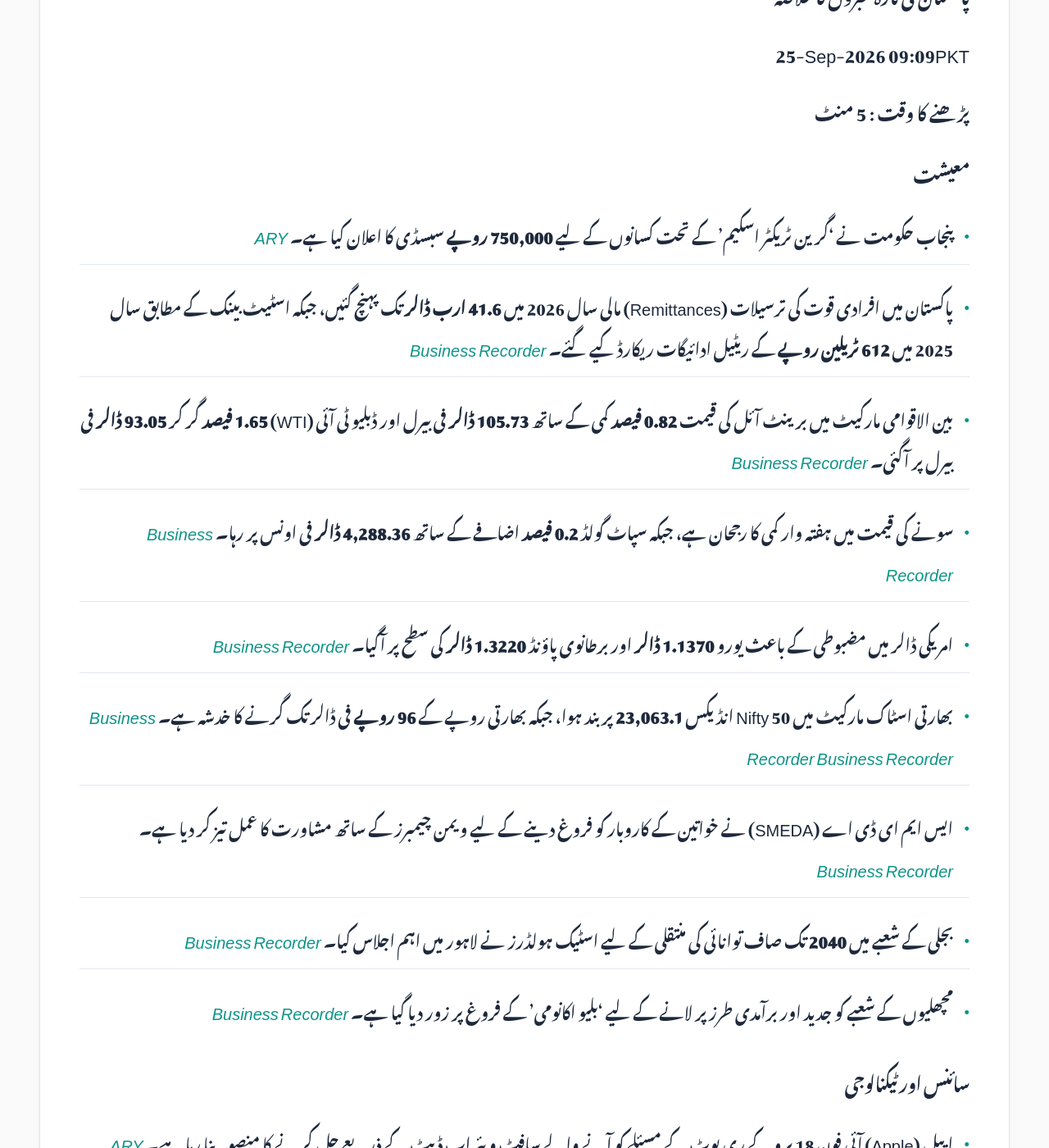
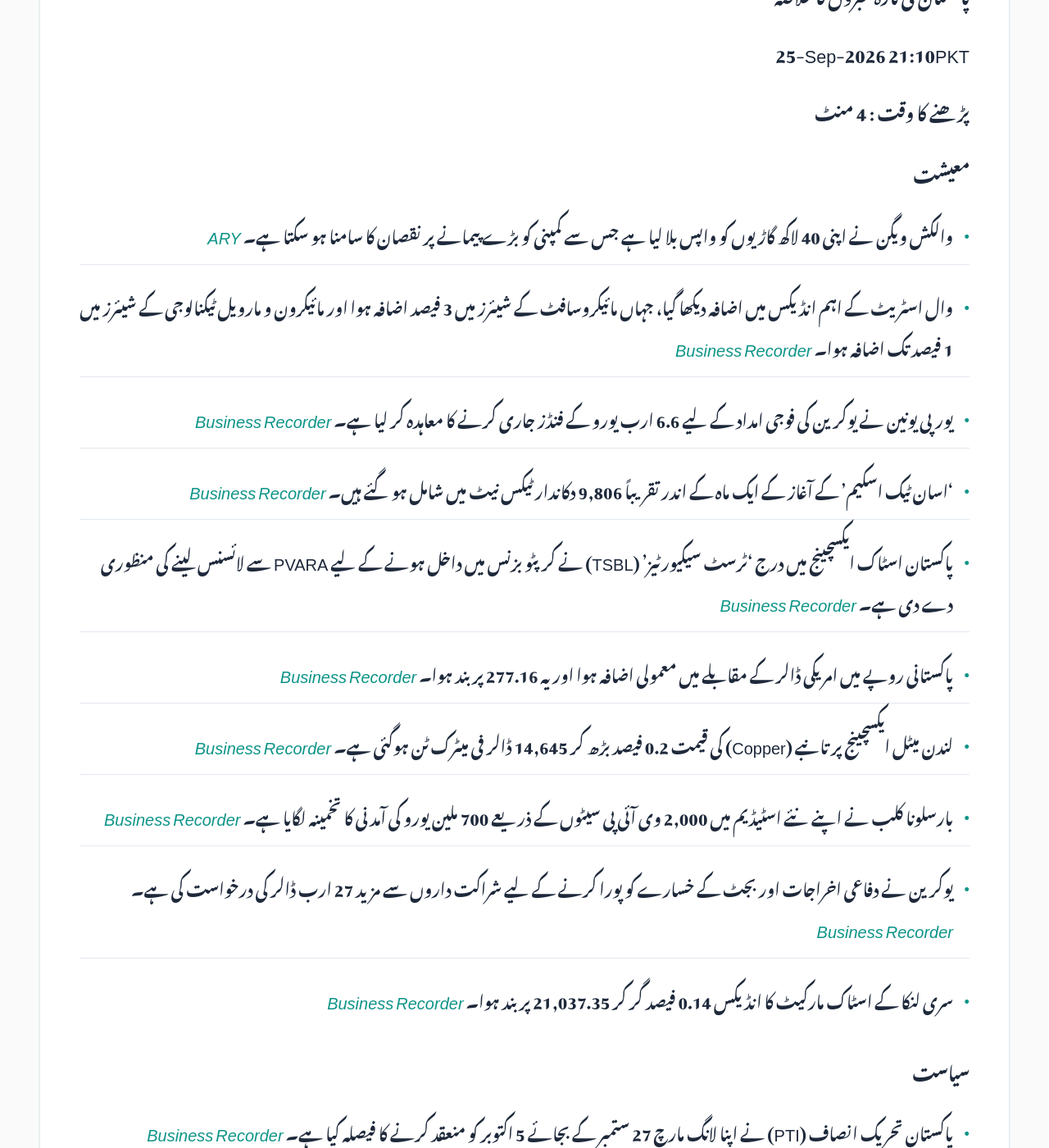
Before and after one commit to zsubzwary/news, a Jekyll site: the page built from ur/index.md, in a window 1280 px wide and 1400 px high, scrolled down 354 px. Shown: the whole window at 82% size. Built offline with Jekyll 4.4.1, drawn with Linux system fonts in a browser that asks for light colours; some web fonts are replaced; comment, search, counter and statistics services are not loaded; some of the changed text lies outside the part shown.

Commit message:
DateTime; 2026-09-25T16:10:02.547Z

```diff
--- a/ur/index.md
+++ b/ur/index.md
@@ -7,49 +7,41 @@ rtl: true
 
 پاکستان کی تازہ خبروں کا خلاصہ
 
- &lrm; 25-Sep-2026 09:09PKT
+ &lrm; 25-Sep-2026 21:10PKT
 
-پڑھنے کا وقت : 5 منٹ
+پڑھنے کا وقت : 4 منٹ
 
 ### معیشت
-- پنجاب حکومت نے 'گرین ٹریکٹر اسکیم' کے تحت کسانوں کے لیے **750,000 روپے** سبسڈی کا اعلان کیا ہے۔ *[ARY](https://arynews.tv/green-tractor-scheme-punjab-announces-rs-750000-subsidy-for-farmers)*
-- پاکستان میں افرادی قوت کی ترسیلات (Remittances) مالی سال 2026 میں **41.6 ارب ڈالر** تک پہنچ گئیں، جبکہ اسٹیٹ بینک کے مطابق سال 2025 میں **612 ٹریلین روپے** کے ریٹیل ادائیگات ریکارڈ کیے گئے۔ *[Business Recorder](https://www.brecorder.com/news/40441170/experts-call-for-stronger-data-governance-in-banking-sector)*
-- بین الاقوامی مارکیٹ میں برینٹ آئل کی قیمت **0.82 فیصد** کمی کے ساتھ **105.73 ڈالر** فی بیرل اور ڈبلیو ٹی آئی (WTI) **1.65 فیصد** گر کر **93.05 ڈالر** فی بیرل پر آگئی۔ *[Business Recorder](https://www.brecorder.com/news/40441179/oil-prices-fall-as-markets-look-to-iran-truce-but-remain-wary-of-attacks-on-oil-facilities)*
-- سونے کی قیمت میں ہفتہ وار کمی کا رجحان ہے، جبکہ سپاٹ گولڈ **0.2 فیصد** اضافے کے ساتھ **4,288.36 ڈالر** فی اونس پر رہا۔ *[Business Recorder](https://www.brecorder.com/news/40441178/gold-heads-for-weekly-loss-as-stronger-dollar-fed-rate-outlook-weighs)*
-- امریکی ڈالر میں مضبوطی کے باعث یورو **1.1370 ڈالر** اور برطانوی پاؤنڈ **1.3220 ڈالر** کی سطح پر آگیا۔ *[Business Recorder](https://www.brecorder.com/news/40441180/dollar-set-for-weekly-gains-as-yields-surge-fed-bets-build)*
-- بھارتی اسٹاک مارکیٹ میں Nifty 50 انڈیکس **23,063.1** پر بند ہوا، جبکہ بھارتی روپے کے **96 روپے** فی ڈالر تک گرنے کا خدشہ ہے۔ *[Business Recorder](https://www.brecorder.com/news/40441183/indian-shares-eye-positive-start-after-sharp-drop-but-elevated-oil-yields-weigh)* *[Business Recorder](https://www.brecorder.com/news/40441182/indian-rupee-to-navigate-us-iran-truce-possibility-surging-global-bond-yields)*
-- ایس ایم ای ڈی اے (SMEDA) نے خواتین کے کاروبار کو فروغ دینے کے لیے ویمن چیمبرز کے ساتھ مشاورت کا عمل تیز کر دیا ہے۔ *[Business Recorder](https://www.brecorder.com/news/40441175/smeda-consults-women-chambers-to-boost-businesses)*
-- بجلی کے شعبے میں **2040** تک صاف توانائی کی منتقلی کے لیے اسٹیک ہولڈرز نے لاہور میں اہم اجلاس کیا۔ *[Business Recorder](https://www.brecorder.com/news/40441177/stakeholders-deliberate-on-a-phased-transition-to-clean-electricity-by-2040)*
-- مچھلیوں کے شعبے کو جدید اور برآمدی طرز پر لانے کے لیے 'بلیو اکانومی' کے فروغ پر زور دیا گیا ہے۔ *[Business Recorder](https://www.brecorder.com/news/40441172/govt-urged-to-develop-fisheries-sector-on-modern-lines)*
-
-### سائنس اور ٹیکنالوجی
-- ایپل (Apple) آئی فون 18 پرو کے ری بوٹ کے مسئلے کو آنے والے سافٹ ویئر اپ ڈیٹ کے ذریعے حل کرنے کا منصوبہ بنا رہا ہے۔ *[ARY](https://arynews.tv/apple-plans-fix-iphone-18-pro-reboot-issue-via-upcoming-software-update)*
-
-### موسم
-- نیپال میں گلیشیئر کے تباہ کن سیلاب کے نتیجے میں کم از کم **1,450 افراد** ہلاک ہو گئے، جس کی بحالی کے لیے جی ڈی پی کے **10 فیصد** کے برابر فنڈز کی ضرورت ہے۔ *[Business Recorder](https://www.brecorder.com/news/40441185/nepal-seeks-grants-not-loans-for-flood-recovery-after-deadly-glacier-disaster)*
+- والکش ویگن نے اپنی 40 لاکھ گاڑیوں کو واپس بلا لیا ہے جس سے کمپنی کو بڑے پیمانے پر نقصان کا سامنا ہو سکتا ہے۔ *[ARY](https://arynews.tv/volkswagen-recalls-4-million-cars-report)*
+- وال اسٹریٹ کے اہم انڈیکس میں اضافہ دیکھا گیا، جہاں مائیکروسافٹ کے شیئرز میں 3 فیصد اضافہ ہوا اور مائیکرون و مارویل ٹیکنالوجی کے شیئرز میں 1 فیصد تک اضافہ ہوا۔ *[Business Recorder](https://www.brecorder.com/news/40441243/wall-st-edges-up-as-ai-enthusiasm-eases-worries-over-higher-oil-prices-yields)*
+- یورپی یونین نے یوکرین کی فوجی امداد کے لیے 6.6 ارب یورو کے فنڈز جاری کرنے کا معاہدہ کر لیا ہے۔ *[Business Recorder](https://www.brecorder.com/news/40441239/eu-agrees-to-release-eur66-billion-linked-to-ukraine-military-aid)*
+- 'اسان ٹیک اسکیم' کے آغاز کے ایک ماہ کے اندر تقریباً 9,806 دکاندار ٹیکس نیٹ میں شامل ہو گئے ہیں۔ *[Business Recorder](https://www.brecorder.com/news/40441237/asan-tax-scheme-brings-nearly-10000-shopkeepers-into-tax-net)*
+- پاکستان اسٹاک ایکسچینج میں درج 'ٹرسٹ سیکیورٹیز' (TSBL) نے کرپٹو بزنس میں داخل ہونے کے لیے PVARA سے لائسنس لینے کی منظوری دے دی ہے۔ *[Business Recorder](https://www.brecorder.com/news/40441228/psx-listed-trust-securities-plans-to-enter-crypto-business-seeks-pvara-licences)*
+- پاکستانی روپے میں امریکی ڈالر کے مقابلے میں معمولی اضافہ ہوا اور یہ 277.16 پر بند ہوا۔ *[Business Recorder](https://www.brecorder.com/news/40441226/intra-day-update-rupee-records-gain-against-us-dollar)*
+- لندن میٹل ایکسچینج پر تانبے (Copper) کی قیمت 0.2 فیصد بڑھ کر 14,645 ڈالر فی میٹرک ٹن ہوگئی ہے۔ *[Business Recorder](https://www.brecorder.com/news/40441235/copper-tiptoes-higher-on-weaker-dollar-tight-chinese-supplies)*
+- بارسلونا کلب نے اپنے نئے اسٹیڈیم میں 2,000 وی آئی پی سیٹوں کے ذریعے 700 ملین یورو کی آمدنی کا تخمینہ لگایا ہے۔ *[Business Recorder](https://www.brecorder.com/news/40441229/barcelona-forecast-eur700m-in-sales-from-fresh-vip-seat-packages)*
+- یوکرین نے دفاعی اخراجات اور بجٹ کے خسارے کو پورا کرنے کے لیے شراکت داروں سے مزید 27 ارب ڈالر کی درخواست کی ہے۔ *[Business Recorder](https://www.brecorder.com/news/40441225/eu-imf-understand-need-to-help-ukraine-finance-budget-gap-zelenskiy-says)*
+- سری لنکا کے اسٹاک مارکیٹ کا انڈیکس 0.14 فیصد گر کر 21,037.35 پر بند ہوا۔ *[Business Recorder](https://www.brecorder.com/news/40441238/sri-lankan-shares-close-lower-end-week-little-changed)*
 
 ### سیاست
-- ایران کے صدر نے کہا ہے کہ امریکہ کو جنگ ختم کرنے یا جاری رکھنے کا فیصلہ کرنا ہوگا۔ *[ARY](https://arynews.tv/us-must-choose-whether-to-end-war-iran-president-to-fox-news)*
-- سعودی عرب، ترکیہ اور پاکستان یمن کے حوثی باغیوں کے حملوں کے خلاف ایک ہائی لیول دفاعی اجلاس منعقد کریں گے۔ *[Business Recorder](https://www.brecorder.com/news/40441184/allies-unite-behind-saudi-arabia-as-houthis-step-up-attacks)*
-- آزاد جموں و کشمیر کے **25ویں** صدر کے طور پر ڈاکٹر نجیب نقی کے انتخاب پر مریم نواز نے مبارکباد دی۔ *[Business Recorder](https://www.brecorder.com/news/40441138/maryam-felicitates-najeeb-on-becoming-ajk-president)*
-- سندھ میں اقلیتوں کے حقوق کے تحفظ کے لیے آٹھ نکاتی مطالبات پیش کیے گئے ہیں۔ *[Business Recorder](https://www.brecorder.com/news/40441169/minority-rights-in-sindh-eight-point-demands-presented-for-protection)*
-- فیڈرل کانسٹٹیوشنل کورٹ کے چیف جسٹس نے مقدمات کے بروقت فیصلے کے لیے اسٹاپ واچ کا استعمال شروع کر دیا ہے؛ عدالت میں اس وقت **23,409** کیسز زیر التوا ہیں۔ *[Business Recorder](https://www.brecorder.com/news/40441167/ensure-timely-disposal-of-cases-cj-fcc-installs-stopwatch-in-courtroom)*
+- پاکستان تحریک انصاف (PTI) نے اپنا لانگ مارچ 27 ستمبر کے بجائے 5 اکتوبر کو منعقد کرنے کا فیصلہ کیا ہے۔ *[Business Recorder](https://www.brecorder.com/news/40441236/pti-defers-long-march-to-october-5-report)*
+- عطا اللہ تارڑ نے خیبر پختونخوا حکومت سے مطالبہ کیا ہے کہ وہ دہشت گردوں کی سہولت کاری روکنے کے لیے اقدامات کرے۔ *[ARY](https://arynews.tv/attaullah-tarar-urges-kp-govt-to-stop-facilitating-terrorists)*
 
 ### قومی
-- یمن میں پھنسے **14 پاکستانی** عملے کے ارکان نے وطن واپسی کے لیے فوری سفارتی مدد کی درخواست کی ہے۔ *[ARY](https://arynews.tv/14-pakistani-crew-members-seek-urgent-diplomatic-help-for-return-from-yemen)*
-- ڈی آر اے پی (DRAP) نے چوتھے سال بھی اہم عہدوں پر عارضی تقرریوں کا سلسلہ جاری رکھا ہے۔ *[ARY](https://arynews.tv/drap-continues-temporary-appointments-on-key-posts-for-fourth-year)*
-- جدہ میں پاکستانی قونصل خانے نے آن لائن اپوائنٹمنٹ سسٹم متعارف کروا دیا ہے۔ *[ARY](https://arynews.tv/pakistan-consulate-in-jeddah-introduces-online-appointment-system)*
-- پاکستان نے افغانستان سے ہونے والی سرحد پار جارحیت کی کوشش کو ناکام بنا دیا۔ *[ARY](https://arynews.tv/pakistan-foils-cross-border-aggression-attempt-from-afghanistan)*
-- سرگودھا کے علاقے کوٹ مومن میں چھاپے کے دوران پولیس کانسٹیبل فضل احمد شہید ہو گئے۔ *[Business Recorder](https://www.brecorder.com/news/40441168/constable-martyred-in-sargodha)*
-- مالدیپ کے سپیکر نے راولپنڈی میں چیف آف آرمی اسٹاف سے ملاقات کی اور علاقائی سلامتی پر تبادلہ خیال کیا۔ *[Business Recorder](https://www.brecorder.com/news/40441176/speaker-of-maldives-meets-cdf)*
-- ایف پی سی سی (FPCCI) اور پیمرا (PEMRA) نے لاہور میں ڈیجیٹل میڈیا کے مستقبل پر ایک خصوصی سیمینار کا اہتمام کیا۔ *[Business Recorder](https://www.brecorder.com/news/40441171/fpcci-pemra-organise-seminar-on-digital-media-future)*
+- ایف بی آر (FBR) نے 'نیشنل فیس لیس سینٹر' قائم کر دیا ہے تاکہ ٹیکس دہندگان کا ٹیکس افسران کے ساتھ براہ راست رابطہ ختم کیا جا سکے۔ *[ARY](https://arynews.tv/fbr-sets-up-national-faceless-centre-no-more-direct-contact-with-tax-officers)*
+- پاکستان نے مستقبل کی عالمی وبائی بیماریوں کو روکنے کے لیے جانوروں کی صحت کے شعبے میں سرمایہ کاری کرنے پر زور دیا ہے۔ *[ARY](https://arynews.tv/pakistan-calls-for-animal-health-investment-to-prevent-future-pandemics)*
 
 ### بین الاقوامی
-- ایئربس (Airbus) نے پرتگال کو F-16 طیاروں کے متبادل کے طور پر یورو فائٹر پیش کرنے کی پیشکش کی ہے۔ *[ARY](https://arynews.tv/airbus-pitches-eurofighter-to-portugal-as-best-replacement-for-f-16-jets)*
-- اسرائیلی وزیراعظم نیتن یاہو کا نیویارک کا مختصر دورہ امریکہ کے ساتھ کشیدہ تعلقات کی عکاسی کرتا ہے۔ *[ARY](https://arynews.tv/netanyahus-fleeting-visit-to-new-york-mirrors-strained-us-ties)*
+- عراق کے چاروں اہم ایئرپورٹس (بغداد، نجف، اربیل اور سلیمانیہ) نے ایرانی پروازوں پر پابندی عائد کر دی ہے۔ *[ARY](https://arynews.tv/iraqi-airports-halt-iranian-flights-starting-friday)*
+- یونانی دارالحکومت ایتھنز کے سیاحتی علاقے میں دھماکے کے نتیجے میں ایک عمارت گر گئی، جس سے 5 افراد لاپتہ اور 3 زخمی ہو گئے۔ *[Business Recorder](https://www.brecorder.com/news/40441240/five-missing-after-explosion-fells-building-in-heart-of-touristic-athens)*
+- امریکی صدر ڈونلڈ ٹرمپ نے چینی صدر شی جن پنگ کو واضح طور پر بتایا ہے کہ ایران کی کسی بھی قسم کی مدد کرنا ناقابل قبول ہے۔ *[Business Recorder](https://www.brecorder.com/news/40441241/trump-told-xi-that-china-helping-iran-is-unacceptable-us-ambassador-says)*
+- ایتھوپیا کے علاقے ٹگری میں شدید لڑائی کے باعث انٹرنیٹ اور فون نیٹ ورک کو معطل کر دیا گیا ہے۔ *[Business Recorder](https://www.brecorder.com/news/40441230/internet-and-phone-network-disrupted-in-ethopias-war-hit-tigray-region)*
+- برطانیہ نے ایران کو خبردار کیا ہے کہ وہ برطانیہ کی سرزمین پر ایران سے منسلک گروہوں کی کسی بھی جارحانہ سرگرمی کو برداشت نہیں کرے گا۔ *[Business Recorder](https://www.brecorder.com/news/40441224/britain-warns-iran-it-will-not-tolerate-hostile-activity-on-uk-soil)*
+
+### صحت
+- عالمی ادارہ صحت (WHO) نے پاکستان میں بچوں کے کینسر کے علاج کے نظام کو بہتر بنانے کے لیے تعاون بڑھانے کا عہد کیا ہے۔ *[ARY](https://arynews.tv/who-steps-up-support-for-childhood-cancer-care-in-pakistan)*
 
 ### کھیل
-- پاکستانی اسپنر ابرار احمد آئی سی سی (ICC) کی مردوں کی ٹی ٹوئنٹی رینکنگ میں پہلے نمبر پر پہنچ گئے۔ *[Business Recorder](https://www.brecorder.com/news/40441166/abrar-ahmed-achieves-top-spot-in-icc-t20i-rankings)*
-
-### صحت
-- طبی ماہرین نے صحت کے شعبے میں ترقی کے لیے کلینیکل ریسرچ اور ٹرائلز کے باقاعدہ فروغ پر زور دیا۔ *[Business Recorder](https://www.brecorder.com/news/40441174/medical-experts-call-for-promoting-clinical-research)*
+- مانچسٹر سٹی کو پریمیئر لیگ کے مالیاتی قوانین کی 115 میں سے 114 الزامات میں قصوروار پایا گیا ہے۔ *[Business Recorder](https://www.brecorder.com/news/40441244/man-city-found-guilty-on-all-but-one-of-115-charges-reports-say)*
+- ٹینس کے عالمی نمبر ون کھلاڑی جانک سنر گھٹنے کی چوٹ کی وجہ سے چائنا اوپن سے دستبردار ہوگئے ہیں۔ *[Business Recorder](https://www.brecorder.com/news/40441233/defending-champion-sinner-withdraws-from-china-open-as-knee-injury-recovery-continues)*
+- جڈ بیلنگھم کو ان کی بہترین کارکردگی اور 2026 ورلڈ کپ میں 7 گول کرنے پر انگلینڈ کا 'پلیئر آف دی ایئر' منتخب کیا گیا۔ *[Business Recorder](https://www.brecorder.com/news/40441232/record-breaking-bellingham-voted-england-mens-player-of-the-year)*
```
